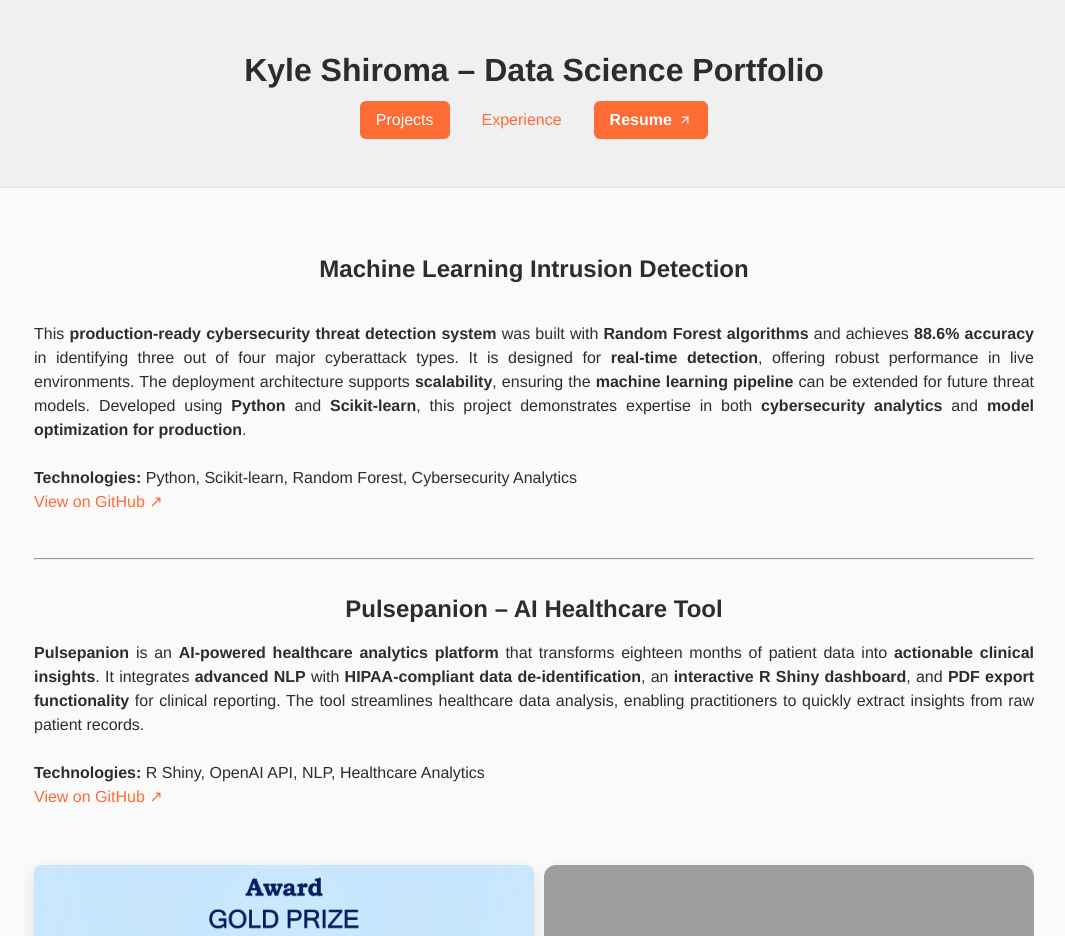
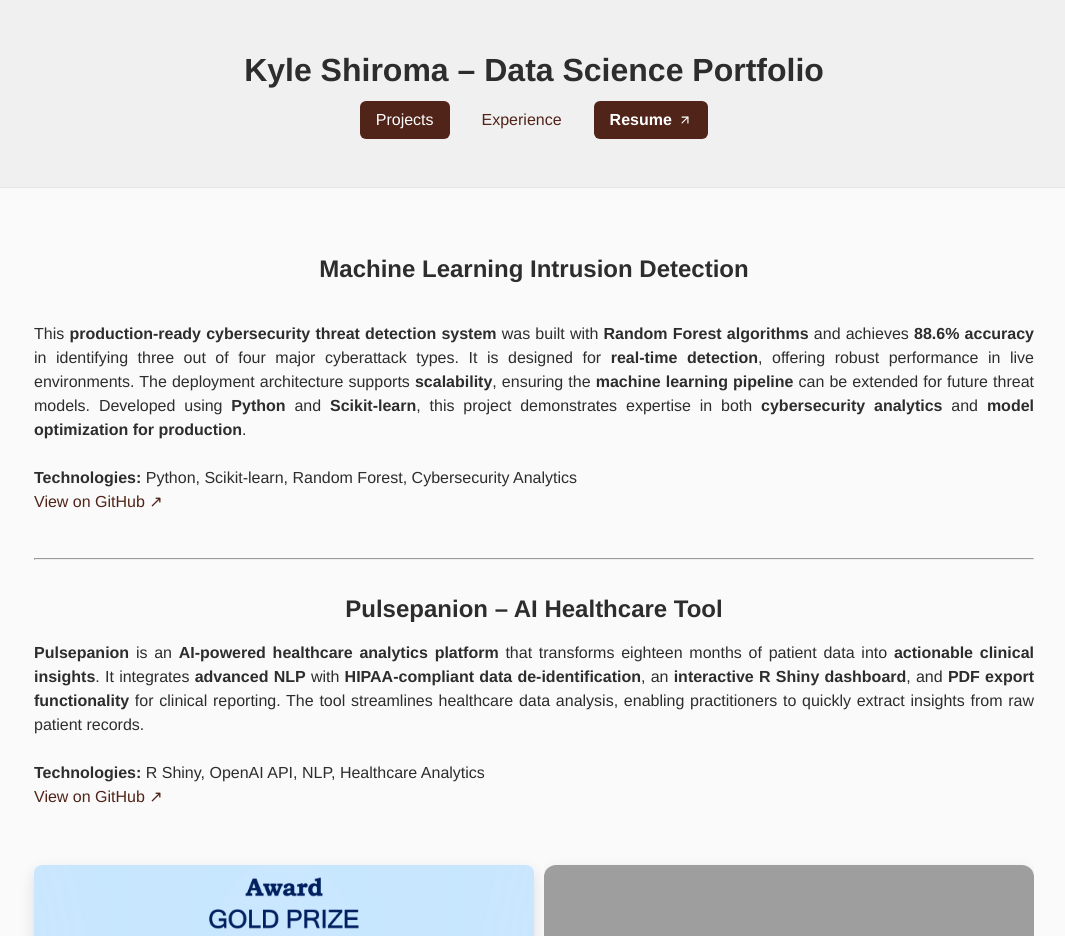
Before and after one commit to k-shiroma-code/k-shiroma-code.github.io, a Jekyll site: the page built from projects.md, in a window 1280 px wide and 1400 px high. Shown: the top 936 px of the window, without its empty margins (106-1171 px from the left). Built offline with Jekyll 4.4.1, drawn with Linux system fonts in a browser that asks for light colours; grey boxes are pictures that could not be loaded.

Commit message:
Update style.css

```diff
--- a/assets/css/style.css
+++ b/assets/css/style.css
@@ -3,8 +3,8 @@
 -----------------------------*/
 :root {
   --primary-text: #2D2D2D;       /* Dark grey for text */
-  --accent: #FF6B35;             /* Warm orange accent */
-  --accent-hover: #E85A26;       /* Darker orange for hover */
+  --accent: #502419;             /* Dark reddish-brown accent */
+  --accent-hover: #3D1B17;       /* Slightly darker for hover */
   --bg: #FAFAFA;                 /* Soft off-white background */
   --bg-alt: #F0F0F0;             /* Slightly darker for header/footer */
   --border-color: #E5E5E5;       /* Subtle border */
```
